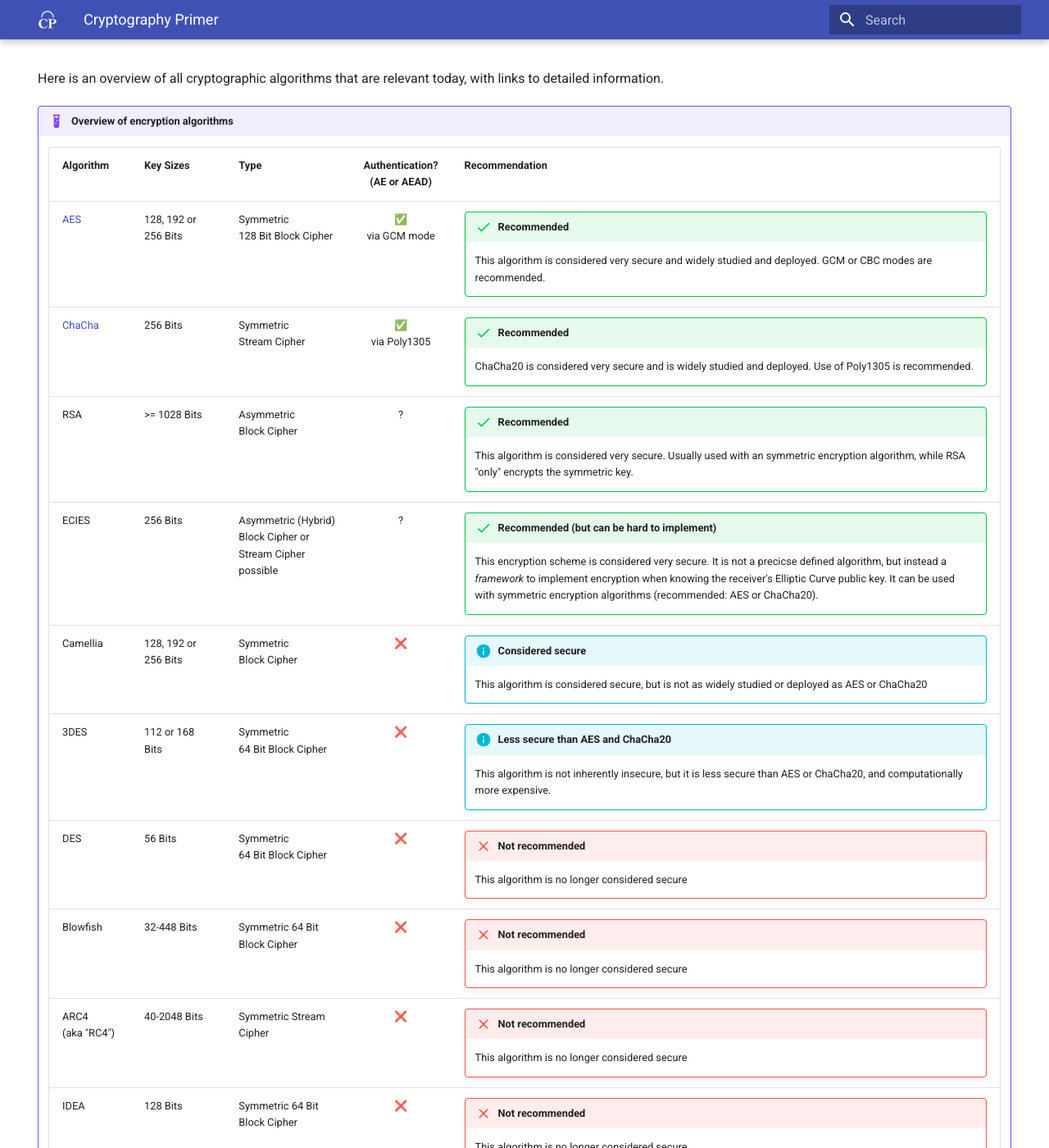
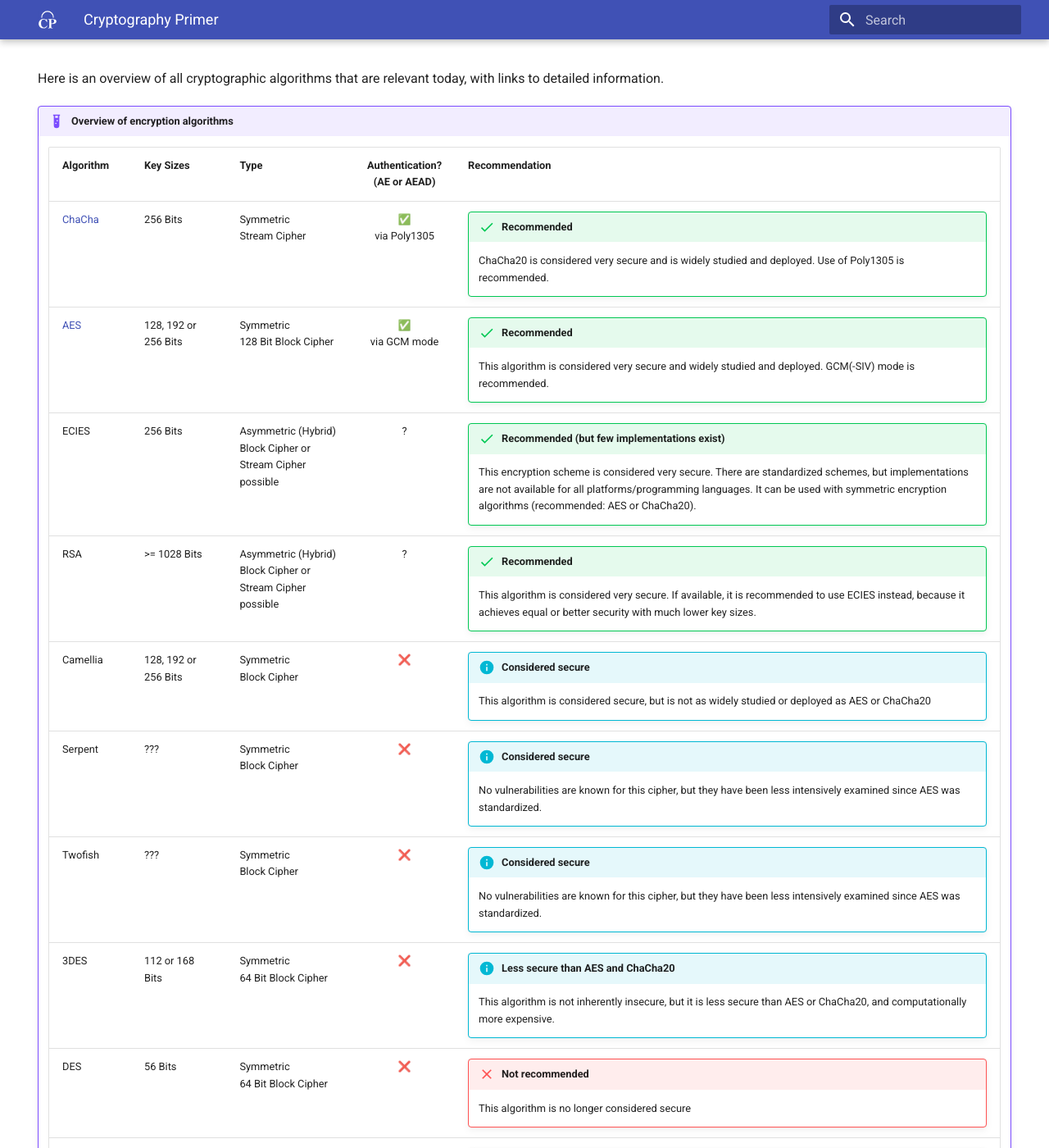
Before and after one commit to daniel-kun/cryptography-primer.info, an MkDocs documentation site: the page built from docs/index2.md, in a window 1280 px wide and 1400 px high, scrolled down 1648 px. Shown: the whole window at 82% size. Built offline with MkDocs 1.6.1 and Material for MkDocs 9.7.7, drawn with Linux system fonts in a browser that asks for light colours.

Commit message:
Minor changes Changed order of encryption algorithms in comparison table: - Added ChaCha above AES, because it's easier to use and as safe as AES - Moved ECIES above RSA, because it uses much smaller key sizes to achieve the same safety as RSA - Added Serpent and Twofish, because they are supported in OpenSSL and hence deserve a mention

```diff
--- a/includes/encryption_comparison.md
+++ b/includes/encryption_comparison.md
@@ -2,11 +2,13 @@
 
     |Algorithm|Key Sizes|Type|Authentication?<br/>(AE or AEAD)|Recommendation|
     |---------|---------|----|:---:|--------------|
-    |[AES](/algorithms/aes)|128, 192 or 256 Bits|<p>Symmetric</p>128 Bit Block Cipher|<p>✅</p>via GCM mode|<div class="admonition success"><p class="admonition-title">Recommended</p><p>This algorithm is considered very secure and widely studied and deployed. GCM or CBC modes are recommended.</p>|
     |[ChaCha](/algorithms/chacha/)|256 Bits|<p>Symmetric</p>Stream Cipher|<p>✅</p>via Poly1305|<div class="admonition success"><p class="admonition-title">Recommended</p><p>ChaCha20 is considered very secure and is widely studied and deployed. Use of Poly1305 is recommended.</p>|
-    |RSA|>= 1028 Bits|<p>Asymmetric</p>Block Cipher|?|<div class="admonition success"><p class="admonition-title">Recommended</p><p>This algorithm is considered very secure. Usually used with an symmetric encryption algorithm, while RSA "only" encrypts the symmetric key.</p></div>|
-    |ECIES|256 Bits|<p>Asymmetric (Hybrid)</p>Block Cipher or Stream Cipher possible|?|<div class="admonition success"><p class="admonition-title">Recommended (but can be hard to implement)</p><p>This encryption scheme is considered very secure. It is not a precicse defined algorithm, but instead a *framework* to implement encryption when knowing the receiver's Elliptic Curve public key. It can be used with symmetric encryption algorithms (recommended: AES or ChaCha20).</p></div>|
+    |[AES](/algorithms/aes)|128, 192 or 256 Bits|<p>Symmetric</p>128 Bit Block Cipher|<p>✅</p>via GCM mode|<div class="admonition success"><p class="admonition-title">Recommended</p><p>This algorithm is considered very secure and widely studied and deployed. GCM(-SIV) mode is recommended.</p>|
+    |ECIES|256 Bits|<p>Asymmetric (Hybrid)</p>Block Cipher or Stream Cipher possible|?|<div class="admonition success"><p class="admonition-title">Recommended (but few implementations exist)</p><p>This encryption scheme is considered very secure. There are standardized schemes, but implementations are not available for all platforms/programming languages. It can be used with symmetric encryption algorithms (recommended: AES or ChaCha20).</p></div>|
+    |RSA|>= 1028 Bits|<p>Asymmetric (Hybrid)</p>Block Cipher or Stream Cipher possible|?|<div class="admonition success"><p class="admonition-title">Recommended</p><p>This algorithm is considered very secure. If available, it is recommended to use ECIES instead, because it achieves equal or better security with much lower key sizes.</p></div>|
     |Camellia|128, 192 or 256 Bits|<p>Symmetric</p>Block Cipher|❌|<div class="admonition info"><p class="admonition-title">Considered secure</p><p>This algorithm is considered secure, but is not as widely studied or deployed as AES or ChaCha20|
+    |Serpent|???|<p>Symmetric</p>Block Cipher|❌|<div class="admonition info"><p class="admonition-title">Considered secure</p><p>No vulnerabilities are known for this cipher, but they have been less intensively examined since AES was standardized.|
+    |Twofish|???|<p>Symmetric</p>Block Cipher|❌|<div class="admonition info"><p class="admonition-title">Considered secure</p><p>No vulnerabilities are known for this cipher, but they have been less intensively examined since AES was standardized.|
     |3DES|112 or 168 Bits|<p>Symmetric</p>64 Bit Block Cipher|❌|<div class="admonition info"><p class="admonition-title">Less secure than AES and ChaCha20</p><p>This algorithm is not inherently insecure, but it is less secure than AES or ChaCha20, and computationally more expensive.</p></div>|
     |DES|56 Bits|<p>Symmetric</p>64 Bit Block Cipher|❌|<div class="admonition failure"><p class="admonition-title">Not recommended</p><p>This algorithm is no longer considered secure</p></div>|
     |Blowfish|32-448 Bits|Symmetric 64 Bit Block Cipher|❌|<div class="admonition failure"><p class="admonition-title">Not recommended</p><p>This algorithm is no longer considered secure</p></div>|
```
Also changed, not shown: docs/algorithms/ecies.md (+2 -0 lines), docs/index.md (+5 -1 lines), 1 other file.
